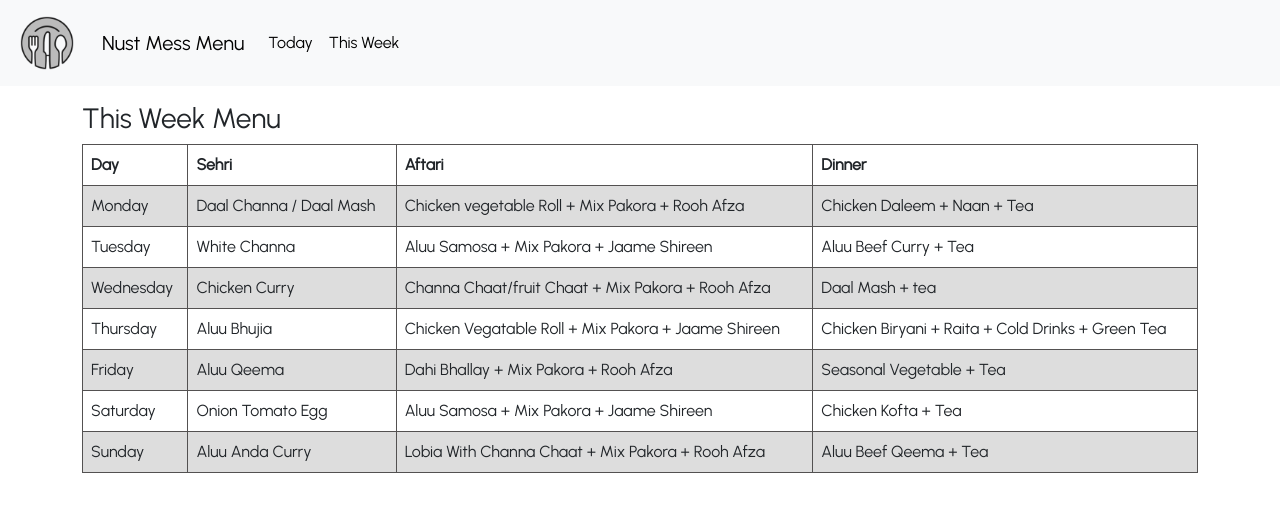
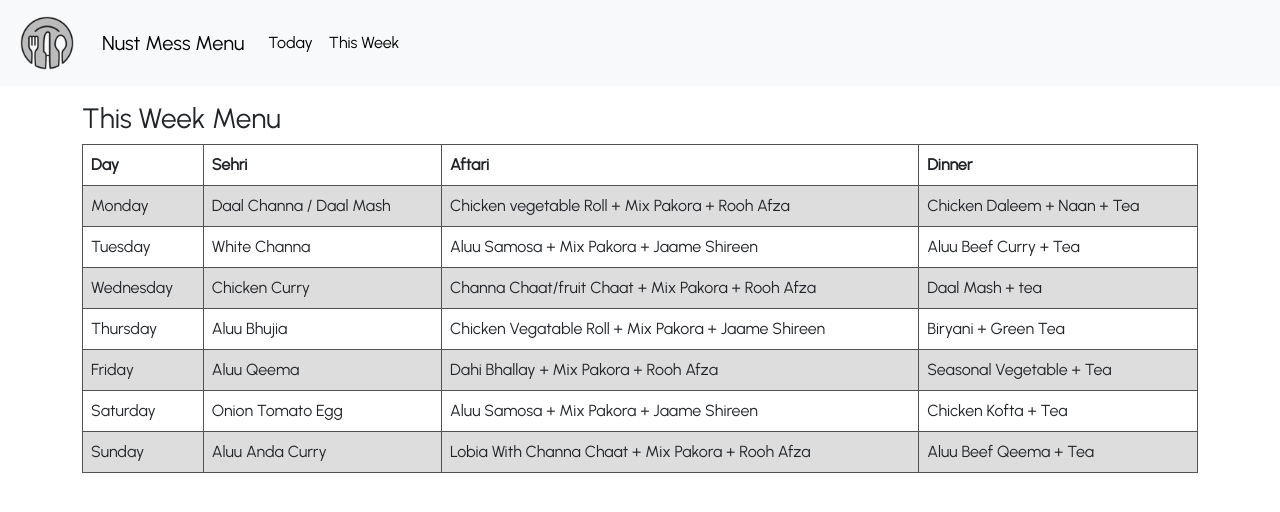
Before and after one commit to fatehmehmood123/Mess-Menu, a React (Create React App) app: page /weekly in a window 1280 px wide. Shown: the top 512 px of the page. Built offline with nearby package versions, Linux system fonts and the light colour scheme.

Commit message:
biryani extra removed

```diff
--- a/src/Pages/Today.js
+++ b/src/Pages/Today.js
@@ -84,7 +84,7 @@ export default function Daily() {
       if (currentDate.getDay() === 4) {     //Thursday odd
         setbreakfast("Aluu Bhujia")
         setlunch("Chicken Vegatable Roll + Mix Pakora + Jaame Shireen")
-        setdinner("Chicken Biryani + Raita + Cold Drinks + Green Tea")
+        setdinner("Biryani + Green Tea")
       }
       if (currentDate.getDay() === 5) {     //Friday odd
         setbreakfast("Aluu Qeema")
--- a/src/Pages/Weekly.js
+++ b/src/Pages/Weekly.js
@@ -116,7 +116,7 @@ setwedLunch('Channa Chaat/fruit Chaat + Mix Pakora + Rooh Afza')
 setwedDinner('Daal Mash + tea')
 setthursBreakfast('Aluu Bhujia')
 setthursLunch('Chicken Vegatable Roll + Mix Pakora + Jaame Shireen')
-setthursDinner('Chicken Biryani + Raita + Cold Drinks + Green Tea')
+setthursDinner('Biryani + Green Tea')
 setfriBreakfast('Aluu Qeema')
 setfriLunch('Dahi Bhallay + Mix Pakora + Rooh Afza')
 setfriDinner('Seasonal Vegetable + Tea')
--- a/src/components/WeekContainer.js
+++ b/src/components/WeekContainer.js
@@ -56,6 +56,7 @@ export default function WeekContainer(props) {
                     </tr>
                 </tbody>
             </table>
+            {/* normal menu */}
             {/* <table>
                 <tbody>
                     <tr>
```
